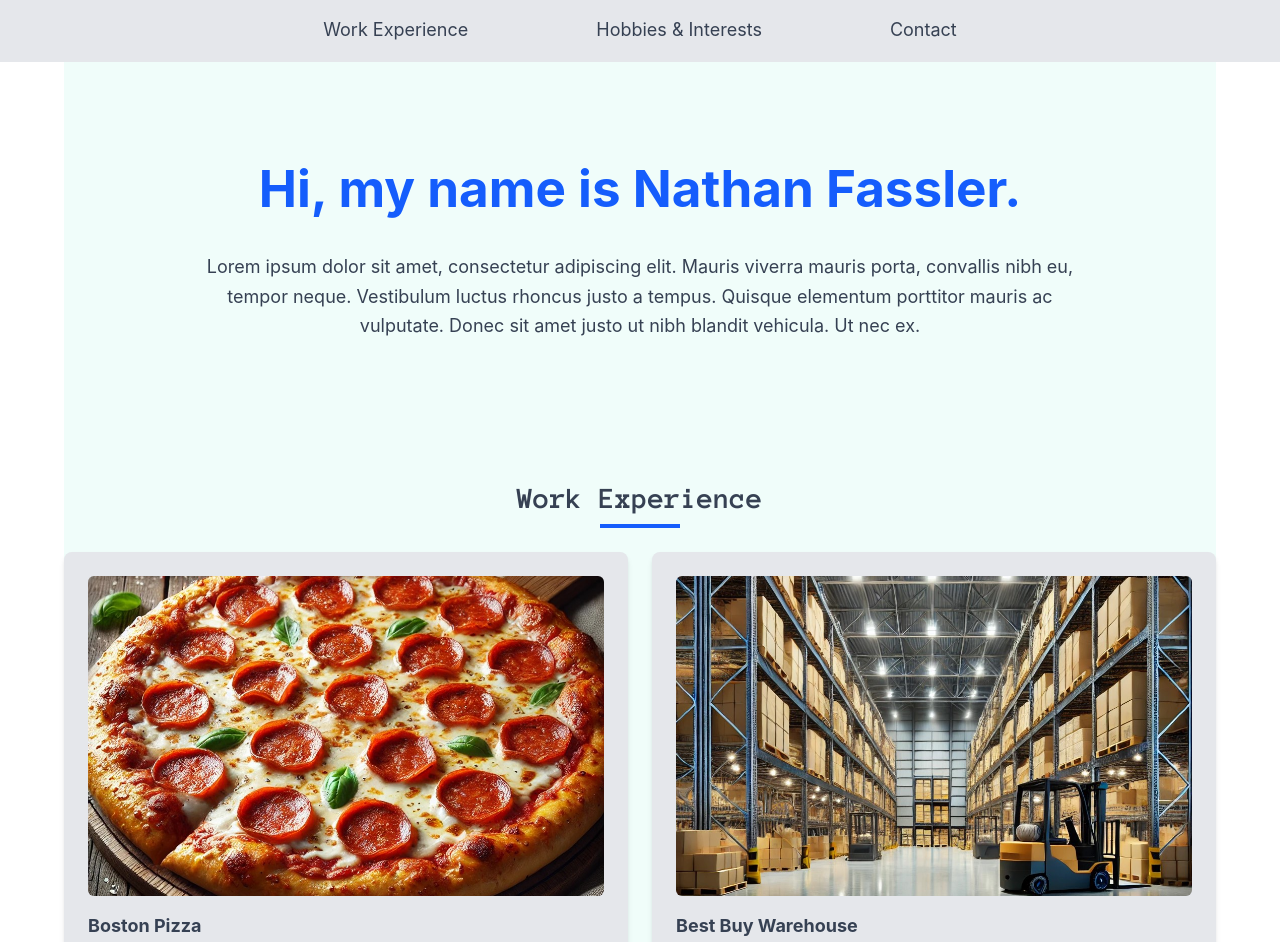
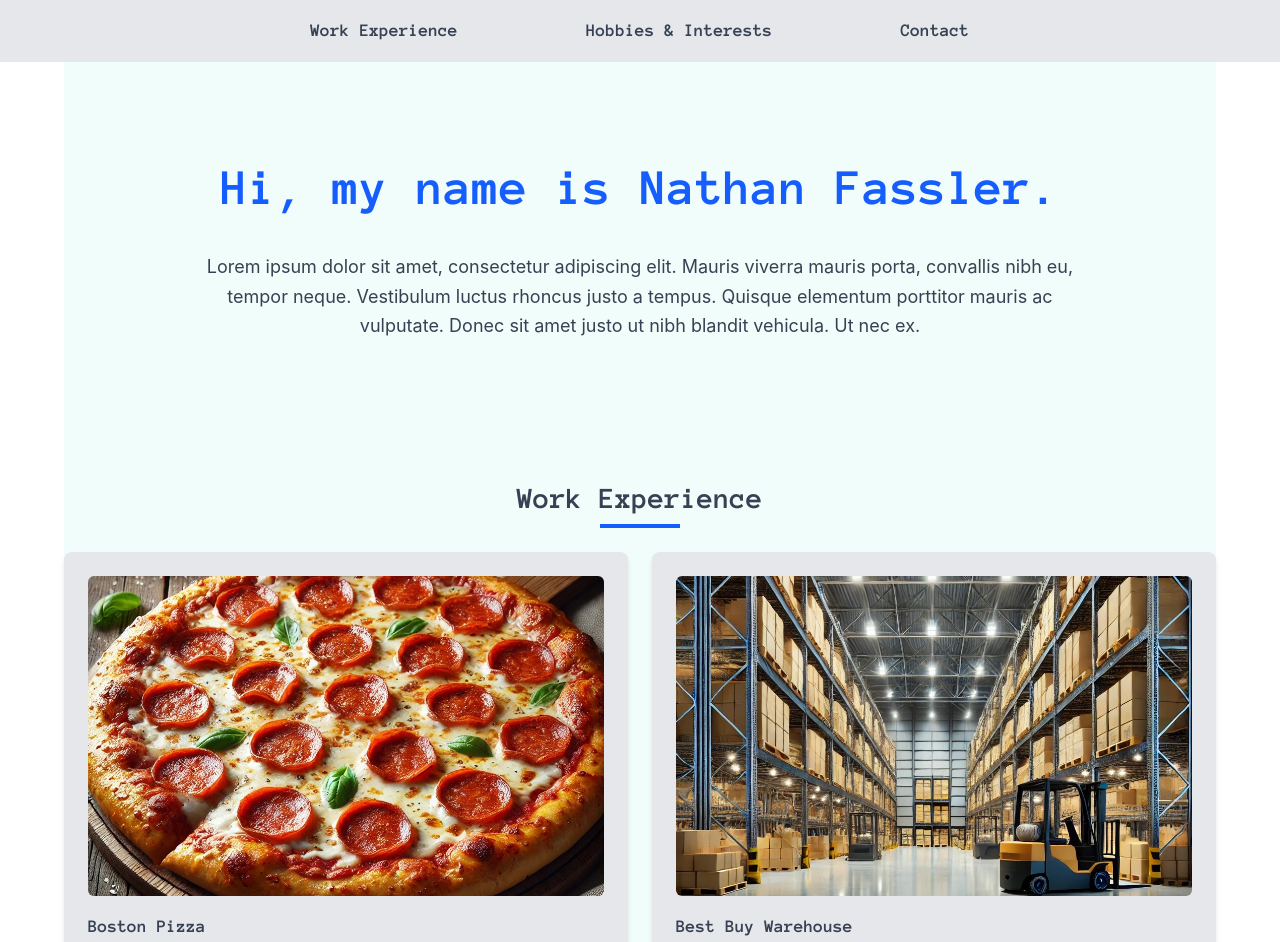
Before and after one commit to Nathan-Fassler/nathan-fassler.github.io, a React (Vite) app in the folder portfolio-app/: page / in a window 1280 px wide. Shown: the top 942 px of the page. Built offline with nearby package versions, Linux system fonts and the light colour scheme.

Commit message:
Applied new font to all header elements

```diff
--- a/portfolio-app/src/components/About.tsx
+++ b/portfolio-app/src/components/About.tsx
@@ -3,7 +3,7 @@ import React from "react";
 const About: React.FC = () => {
   return (
     <section id="about" className="pt-40 pb-10 text-center max-w-4xl mx-auto">
-      <h1 className="text-4xl font-bold text-blue-600 mb-4">
+      <h1 className="text-4xl font-bold text-blue-600 mb-4 font-['Anonymous_Pro']">
         Hi, my name is Nathan Fassler.
       </h1>
       <p className="text-lg py-5 text-gray-700 leading-relaxed">
--- a/portfolio-app/src/components/InfoCard.tsx
+++ b/portfolio-app/src/components/InfoCard.tsx
@@ -16,7 +16,7 @@ const InfoCard: React.FC<InfoCardProps> = ({ title, description, imageUrl, linkU
       className="block bg-gray-200 p-6 rounded-lg shadow-md hover:shadow-lg transition-shadow duration-200"
     >
       <img src={imageUrl} alt={title} className="w-full h-80 object-cover rounded-md mb-4" />
-      <h3 className="text-lg text-gray-700 font-bold">{title}</h3>
+      <h3 className="text-lg text-gray-700 font-bold font-['Anonymous_Pro']">{title}</h3>
       <p className="text-gray-700 text-sm">{description}</p>
     </a>
   );
--- a/portfolio-app/src/components/Navbar.tsx
+++ b/portfolio-app/src/components/Navbar.tsx
@@ -4,9 +4,9 @@ const Navbar: React.FC = () => {
   return (
     <nav className="absolute top-0 left-0 w-full py-4 bg-gray-200 text-gray-700 z-50">
       <div className="max-w-6xl mx-auto flex justify-center space-x-16 text-lg">
-        <a href="#work-experience" className="px-8 border-b-2 border-transparent hover:border-gray-700">Work Experience</a>
-        <a href="#hobbies-interests" className="px-8 border-b-2 border-transparent hover:border-gray-700">Hobbies & Interests</a>
-        <a href="#contact" className="px-8 border-b-2 border-transparent hover:border-gray-700">Contact</a>
+        <a href="#work-experience" className="px-8 border-b-2 border-transparent hover:border-gray-700 font-bold font-['Anonymous_Pro']">Work Experience</a>
+        <a href="#hobbies-interests" className="px-8 border-b-2 border-transparent hover:border-gray-700 font-bold font-['Anonymous_Pro']">Hobbies & Interests</a>
+        <a href="#contact" className="px-8 border-b-2 border-transparent hover:border-gray-700 font-bold font-['Anonymous_Pro']">Contact</a>
       </div>
     </nav>
   );
```
